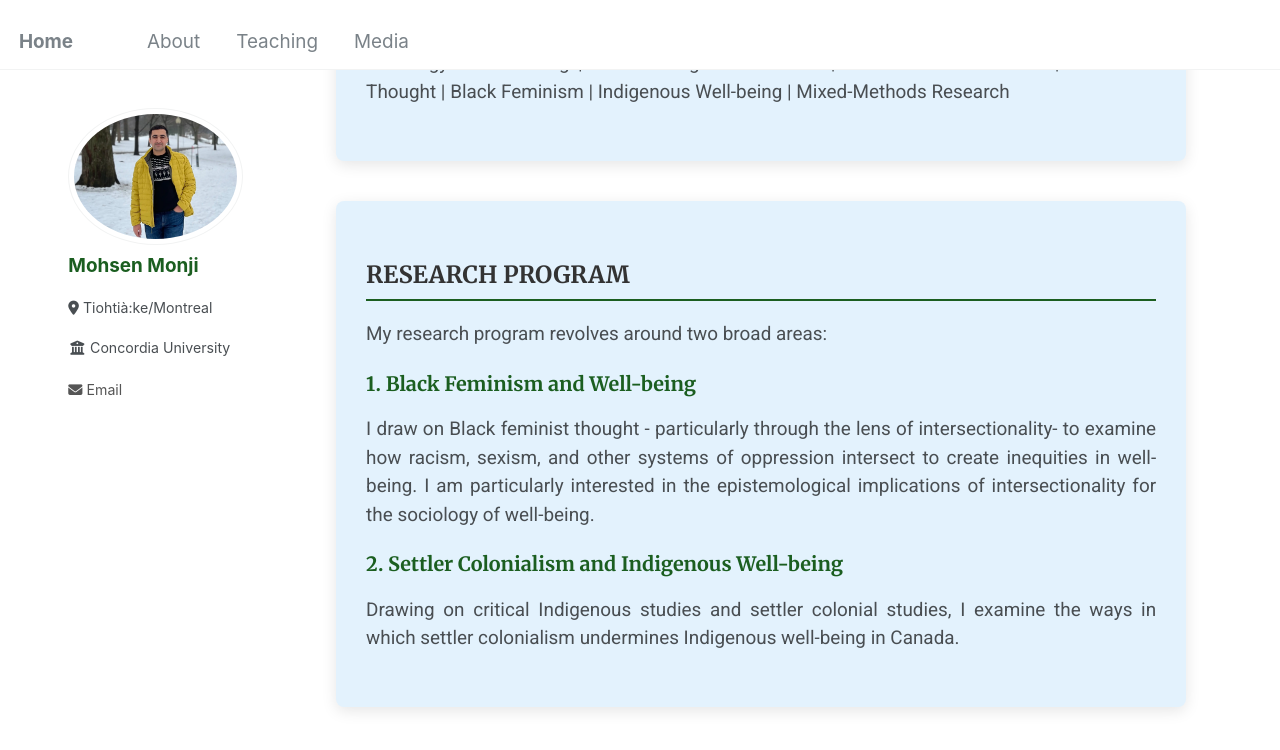
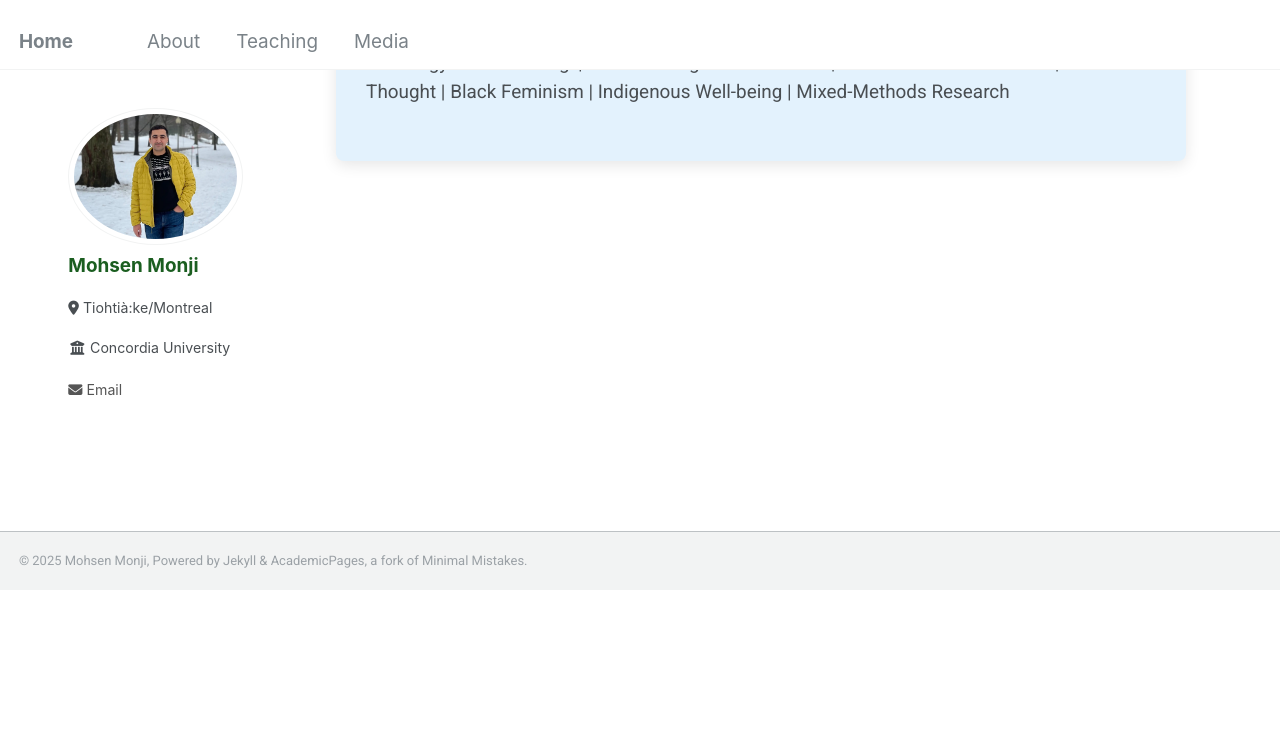
Before and after one commit to Mohsnmonji/mohsnmonji.github.io, a Jekyll site: the page built from about-me.md, in a window 1280 px wide and 900 px high, scrolled down 715 px. Shown: the top 750 px of the window. Built offline with Jekyll 4.4.1, drawn with Linux system fonts in a browser that asks for light colours; after the commit the page ends 1305 px from its top, so only the background shows below that.

Commit message:
Update about-me.md

```diff
--- a/about-me.md
+++ b/about-me.md
@@ -70,22 +70,3 @@ author_profile: true
     Sociology of Well-being | Critical Indigenous Studies | Settler Colonial Studies | Decolonial Thought | Black Feminism | Indigenous Well-being | Mixed-Methods Research
   </p>
 </div>
-
-<!-- CARD 3: RESEARCH PROGRAM -->
-<div class="about-card">
-  <h2>RESEARCH PROGRAM</h2>
-
-  <p>My research program revolves around two broad areas:</p>
-
-  <h4>1. Black Feminism and Well-being</h4>
-  <p>
-    I draw on Black feminist thought - particularly through the lens of intersectionality- to examine how racism, sexism, and other systems of oppression intersect to create inequities in well-being. I am particularly interested in the epistemological implications of intersectionality for the sociology of well-being.
-  </p>
-
-  <h4>2. Settler Colonialism and Indigenous Well-being</h4>
-  <p>
-    Drawing on critical Indigenous studies and settler colonial studies, I examine the ways in which settler colonialism undermines Indigenous well-being in Canada.
-  </p>
-
-
-</div>
```
